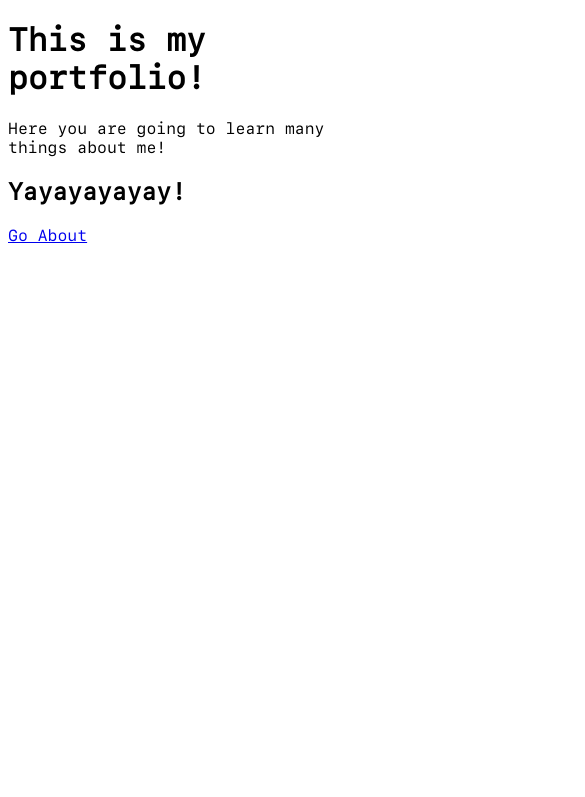
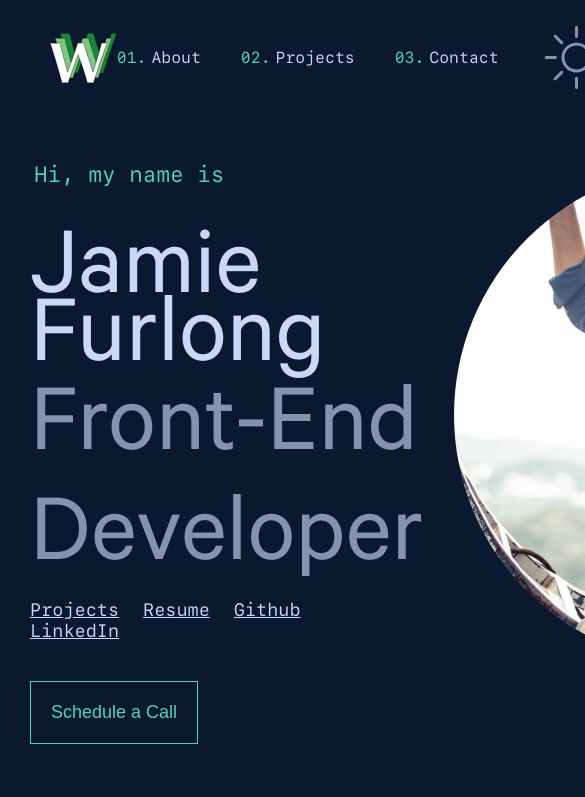
Before and after one commit to Heroskin12/portfolio_2022, a website built with webpack: page src/home.html in a window 390 px wide. Shown: the top 797 px of the page, 585 px wide, since content can reach past the window. Built offline with nearby package versions, Linux system fonts and the light colour scheme.

Commit message:
Second commit
First draft of homepage design completed.
HTML & CSS functional and page is mostly responsive.

Animations and JS will be refined at a later date.
CSS to be analysed and reduced where possible.

```diff
--- a/src/home.html
+++ b/src/home.html
@@ -6,10 +6,38 @@
     <meta name="viewport" content="width=device-width, initial-scale=1.0">
     <title><%= htmlWebpackPlugin.options.title %></title>
 </head>
-<body>
-    <h1>This is my portfolio!</h1>
-    <p>Here you are going to learn many things about me!</p>
-    <h2>Yayayayayay!</h2>
-    <a href="about.html">Go About</a>
+<body class="bg-dark">
+    <nav>
+        <div class="nav-grid-container">
+            <div class="logo pointer"></div>
+            <div class="nav-links">
+                <ul>
+                    <li class="pointer feature-text"><span class="highlight">01.</span> About</li>
+                    <li class="pointer feature-text"><span class="highlight">02.</span> Projects</li>
+                    <li class="pointer feature-text"><span class="highlight">03.</span> Contact</li>
+                </ul>
+            </div>
+        </div>
+    </nav>
+
+    <div class="container">
+        <section id="hero">
+            <div class="info">
+                <div class="text">
+                    <p class="highlight">Hi, my name is</p>
+                    <h1 class="feature-text">Jamie Furlong</h1>
+                    <h2 class="sub-text">Front-End Developer</h2>
+                </div>
+                <div class="social">
+                    <a href="">Projects</a>
+                    <a href="">Resume</a>
+                    <a href="https://github.com/Heroskin12">Github</a>
+                    <a href="https://www.linkedin.com/in/jamie-furlong/">LinkedIn</a>
+                </div>
+                <button type="button">Schedule a Call</button>
+            </div>
+            <div class="image"></div>
+        </section>
+    </div>
 </body>
 </html>
--- a/src/index.js
+++ b/src/index.js
@@ -1 +1,23 @@
 import './style.css'
+import sun from './sun.svg'
+import logo from './WWWLogo.svg'
+import me from './me.jpg'
+
+console.log(sun);
+const sunIm = new Image();
+const logoIm = new Image();
+const meIm = new Image();
+
+sunIm.src = sun;
+console.log(sunIm);
+const navLinks = document.querySelector('.nav-links');
+navLinks.appendChild(sunIm);
+sunIm.classList.add('pointer')
+
+logoIm.src = logo;
+const logoDiv = document.querySelector('.logo');
+logoDiv.appendChild(logoIm);
+
+meIm.src = me;
+const pictureSection = document.querySelector('.image');
+pictureSection.appendChild(meIm);
--- a/src/style.css
+++ b/src/style.css
@@ -5,13 +5,158 @@
     font-style: normal;
   }
 
-  @font-face {
+@font-face {
     font-family: 'sfmono';
     src: url('./assets/SFMonoRegular.woff') format('woff');
     font-weight: 400;
     font-style: normal;
-  }
+}
 
-  * {
-    font-family: "sfmono", sans-serif;
-  }
+/* Default Configuration */
+* {
+    margin: 0;
+    padding: 0;
+    box-sizing: border-box;
+}
+h1, h2, h3 {
+    font-family: 'calibre', sans-serif;
+}
+
+p, li {
+    font-family: 'sfmono', sans-serif;
+}
+
+a {
+    text-decoration: none;
+    font-family: 'sfmono', sans-serif;
+}
+
+/* Utility Classes */
+.pointer:hover {
+    cursor: pointer;
+}
+
+.bg-dark {
+    background-color: #0a192f;
+}
+
+.highlight {
+    color: #52d4b9;
+}
+
+.feature-text, a {
+    color: #ccd6f6;
+}
+
+.sub-text {
+    color: #8892b0;
+}
+
+.p1 {
+    padding: 10px;
+}
+
+.p2 {
+    padding: 20px;
+}
+
+/* Nav CSS */
+
+nav {
+    padding: 20px 50px;
+}
+
+.nav-grid-container {
+    display: grid;
+    grid-template-columns: repeat(2, 1fr);
+    background: #0b1930;
+}
+
+.logo {
+    display: flex;
+    justify-content: start;
+    align-items: center;
+
+}
+
+.logo img {
+    height: 50px;
+}
+
+.nav-links {
+    display: flex;
+    justify-content: flex-end;
+}
+
+.nav-links ul {
+    display: flex;
+    list-style-type: none;
+    align-items: center;
+
+}
+
+.nav-links ul li span {
+    color: #52d4b9;
+    margin-right: 5px;
+}
+
+.nav-links ul li {
+    display: flex;
+    padding-right: 40px;
+}
+
+.nav-links ul li:hover {
+    text-decoration: underline;
+}
+
+/* Body */
+.container {
+    max-width: 1400px;
+    margin: auto;
+}
+
+#hero {
+    padding: 50px 30px;
+    display: grid;
+    grid-template-columns: 2fr 1fr;
+}
+
+#hero .text p {
+    font-size: 22px;
+    line-height: 18px;
+    margin: 0 0 60px 4px;
+}
+
+#hero .text h1 {
+    font-size: 100px;
+    line-height: 68px;
+}
+
+#hero .text h2 {
+    font-size: 100px;
+    line-height: 1.1;
+}
+
+#hero .info .social a {
+    font-size: 18px;
+    text-decoration: underline;
+    padding-right: 20px;
+}
+
+#hero .info button {
+    border: 1px solid #52d4b9;
+    color: #52d4b9;
+    background: none;
+    padding: 20px;
+    font-size: 18px;
+    margin-top: 40px;
+}
+
+#hero .image {
+    justify-content: end;
+    margin-left: 30px;
+}
+#hero .image img {
+    height: 500px;
+    border-radius: 50%;
+}
```
Also changed, not shown: dist/WWWLogo.svg (added), dist/about.html, dist/index.html, dist/main1a1eb8f156dea0663e2a.js (deleted), dist/maind63ae8f33c2bfe593d1b.js (added), dist/me.jpg (added), dist/sun.svg (added), src/WWWLogo.svg (added), src/me.jpg (added), src/sun.png (added), src/sun.svg (added).
